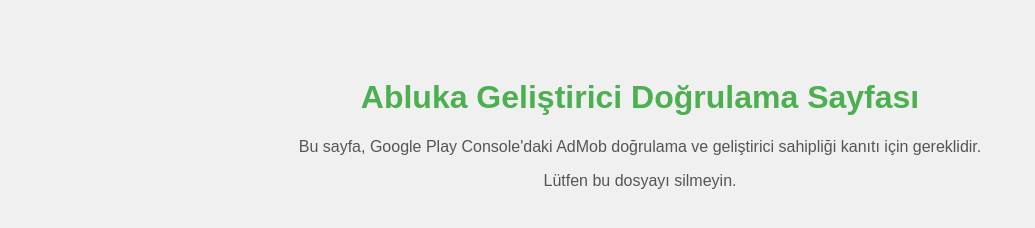
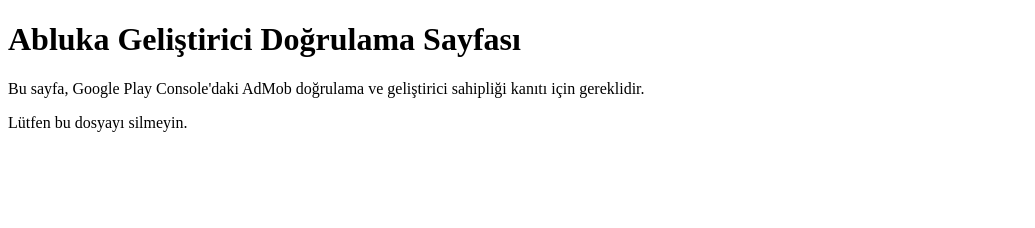
Before and after one commit to FebaGames/febagames.github.io, a plain HTML site: page index.html in a window 1280 px wide. Shown: the whole page, without its empty margins (0-1035 px from the left). Drawn offline with Linux system fonts and the light colour scheme.

Commit message:
Update index.html

```diff
--- a/index.html
+++ b/index.html
@@ -1,19 +1,7 @@
 <!DOCTYPE html>
 <html>
 <head>
-<meta charset="UTF-8">
-<meta name="viewport" content="width=device-width, initial-scale=1.0">
-<title>Abluka Developer Verification</title>
-
-<meta name="google-site-verification" content="1QVp2EgaW9Ozo3VRzMo7KgB7HFvhHcDj-ZuKUjAFNiU" />
-
-<style>
-/* Bu stil sadece sayfanın düzgün görünmesi içindir. */
-body { font-family: Arial, sans-serif; text-align: center; padding: 50px; background-color: #f0f0f0; }
-h1 { color: #4CAF50; }
-p { color: #555; }
-</style>
-
+<meta name="google-site-verification" content="zIdvbOU8Wdye1lFD-E-qpnEam-zxQGeHIE82eMP6p88" />
 </head>
 <body>
     <h1>Abluka Geliştirici Doğrulama Sayfası</h1>
```
